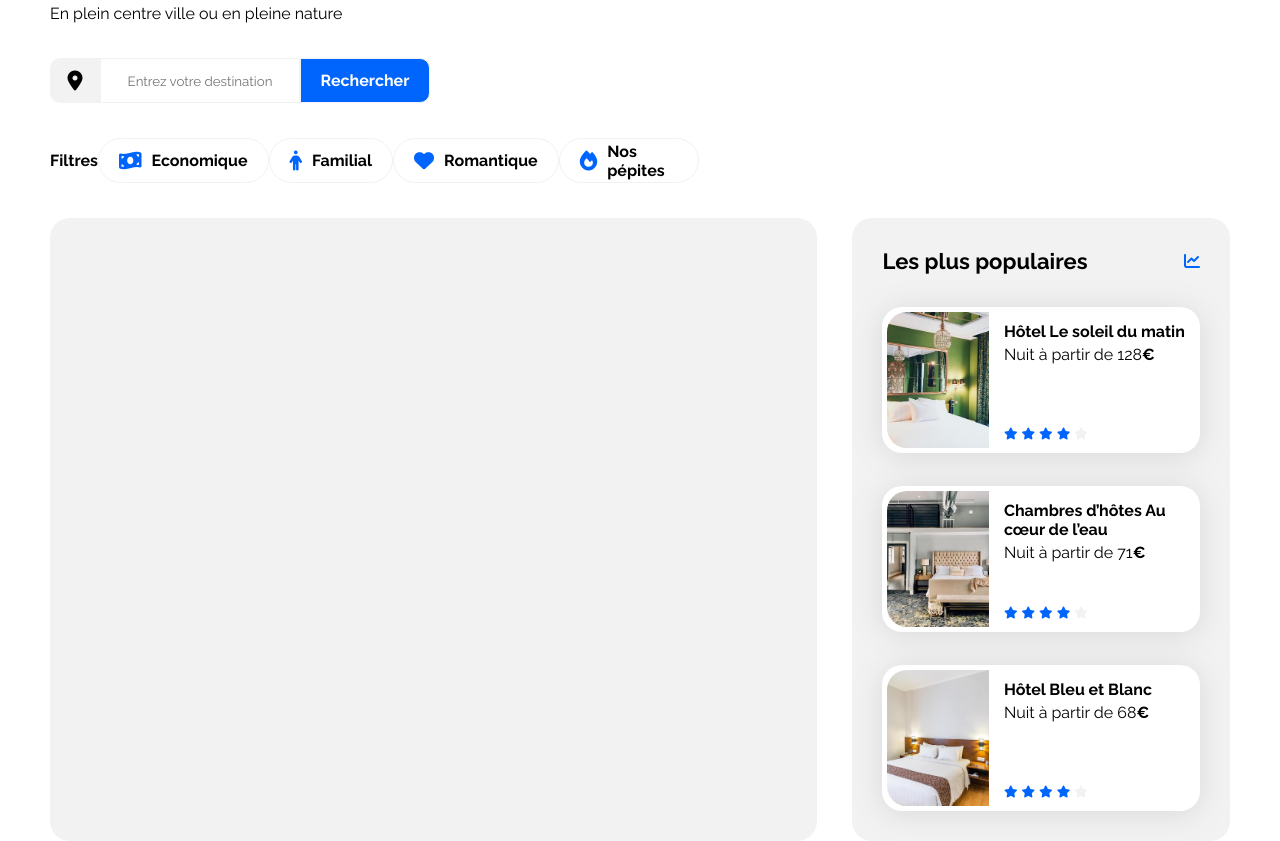
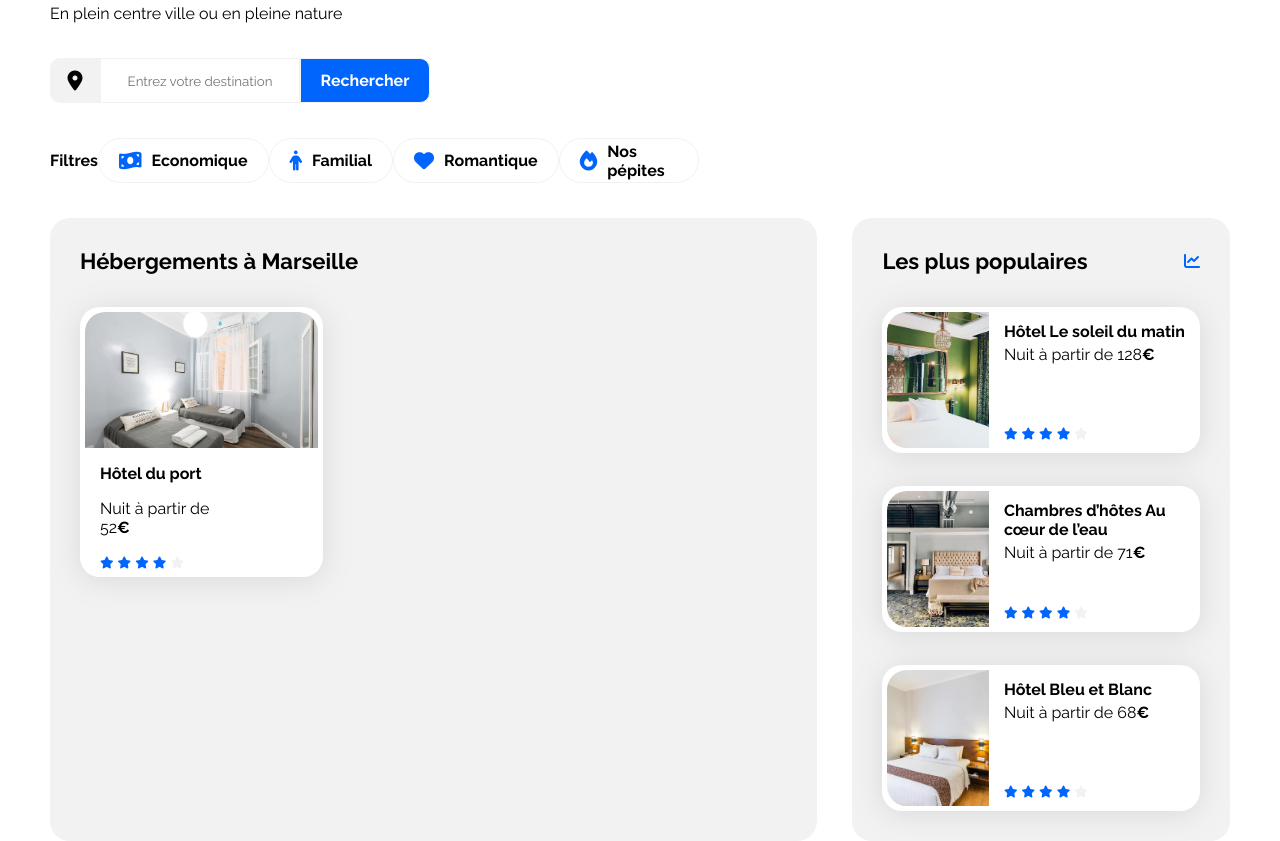
Before and after one commit to 3amoo13/welcomePageBooki, a plain HTML site: page index.html in a window 1280 px wide. Shown: the part 99-940 px from the top of the page. Drawn offline with Linux system fonts and the light colour scheme.

Commit message:
ajout d'une card dans hebergements a marseille

```diff
--- a/css/style.css
+++ b/css/style.css
@@ -212,6 +212,30 @@ a {
     width: 65%;
 }
 
+.hebergements-cards img{
+    width: 100%;
+    height: 136px;
+    border-top-left-radius: 20px;
+    border-top-right-radius: 20px;
+}
+
+.hebergements-cards .card{
+    display: flex;
+    flex-direction: column;
+    margin-top: 33px;
+    width: 33%;
+}
+
+.hebergements-cards .card-content {
+    width: 67%;
+    padding-left: 15px;
+    display: flex;
+    flex-direction: column;
+    justify-content: space-between;
+    box-sizing: border-box;
+}
+
+
 /****** Populaires ***********/
 .populaires {
     width: 32%;
@@ -258,8 +282,6 @@ a {
 }
 
 
-
-
 /* Le code ci-dessous correspond à la version responsive uniquement */
 
 /****** Media queries ***********/
--- a/index.html
+++ b/index.html
@@ -64,8 +64,32 @@
 
             <div class="hebergements-and-populaires">
                 <section class="hebergements">
+                    <div class="hebergements-title">
+                        <h2 class="section-title">Hébergements à Marseille</h2>
+                    </div>
+                    <div class="hebergements-cards">
+                        <a href="#">
+                            <article class="card">
+                                <img src="./images/hebergements/fred-kleber.jpg" alt="Image de la chambre d'hôtel montrant deux lits et une fenêtre">
+                                <div class="card-content">
+                                    <div class="card-txt">
+                                        <h3 class="card-title">Hôtel du port</h3>
+                                        <p class="card-subtitle">Nuit à partir de 52<span class="euro">€</span></p>
+                                    </div>
+                                    <div class="card-rating">
+                                        <i class="fa-xs fa-solid fa-star" aria-hidden="true"></i>
+                                        <i class="fa-xs fa-solid fa-star" aria-hidden="true"></i>
+                                        <i class="fa-xs fa-solid fa-star" aria-hidden="true"></i>
+                                        <i class="fa-xs fa-solid fa-star" aria-hidden="true"></i>
+                                        <i class="fa-xs fa-solid fa-star neutral-star" aria-hidden="true"></i>
+                                        <span class="sr-only">Note de 4 sur 5</span>
+                                    </div>
+                                </div>
+                            </article>
+                        </a>
+                    </div>
+                </section>
 
-                </section>
                 <section class="populaires">
                     <div class="populaires-title">
                         <h2 class="section-title">Les plus populaires</h2>
```
